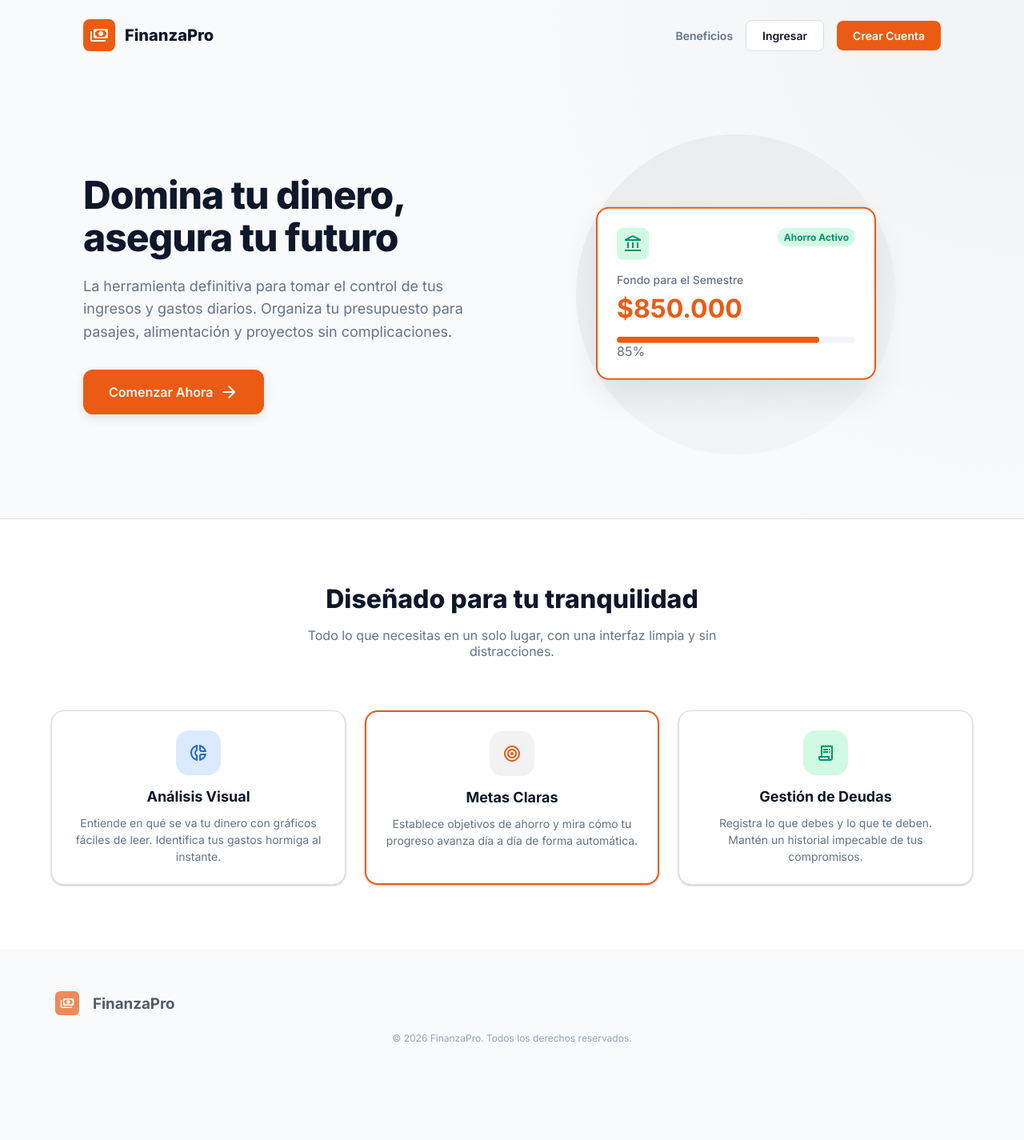
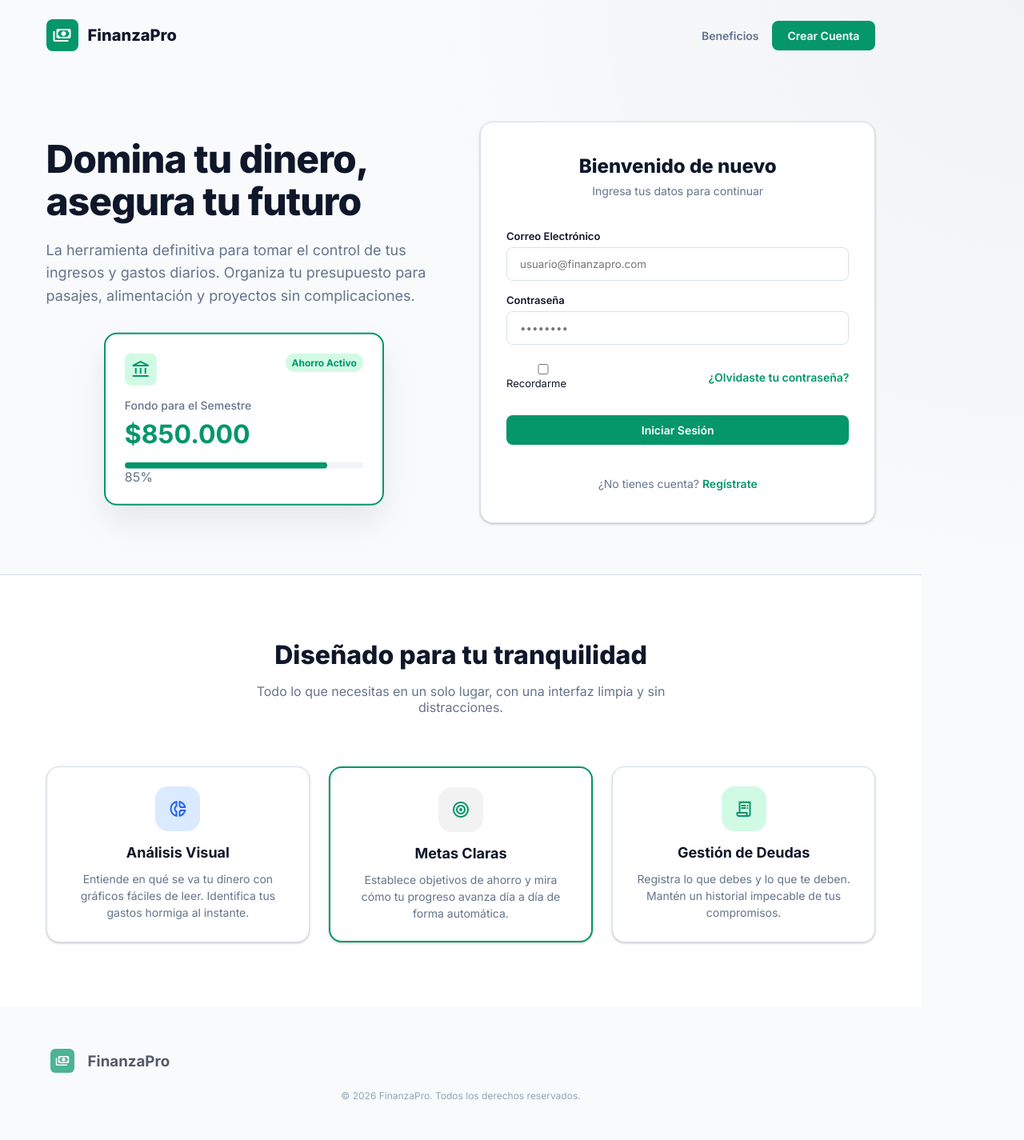
Before and after one commit to AnaKarina15/FinanzaPro, a PHP site: page / in a window 1280 px wide. Shown: the whole page at 80% size. Before the commit the page ends 1302 px from the top, so only its background shows below. Run offline with PHP 8.4, Linux system fonts and the light colour scheme.

Commit message:
fix: unify index and login to improve UX/UI

```diff
--- a/css/style.css
+++ b/css/style.css
@@ -38,6 +38,7 @@ body {
     font-family: 'Inter', sans-serif;
     background-color: var(--bg-fondo);
     color: var(--texto-principal);
+    width: 90vw;
 }
 
 .material-symbols-outlined {
@@ -759,7 +760,7 @@ body {
 }
 
 .logo-container-login {
-    flex-direction: column;
+    display: flex;
     gap: 12px;
 }
 
--- a/index.html
+++ b/index.html
@@ -1,14 +1,18 @@
 <!DOCTYPE html>
 <html lang="es">
+
 <head>
-    <meta charset="utf-8"/>
-    <meta name="viewport" content="width=device-width, initial-scale=1.0"/>
+    <meta charset="utf-8" />
+    <meta name="viewport" content="width=device-width, initial-scale=1.0" />
     <title>FinanzaPro</title>
-    <link href="https://fonts.googleapis.com/css2?family=Inter:wght@400;500;600;700;800&display=swap" rel="stylesheet"/>
-    <link href="https://fonts.googleapis.com/css2?family=Material+Symbols+Outlined:wght,FILL@100..700,0..1&display=swap" rel="stylesheet"/>
+    <link href="https://fonts.googleapis.com/css2?family=Inter:wght@400;500;600;700;800&display=swap"
+        rel="stylesheet" />
+    <link href="https://fonts.googleapis.com/css2?family=Material+Symbols+Outlined:wght,FILL@100..700,0..1&display=swap"
+        rel="stylesheet" />
     <link rel="stylesheet" href="./css/style.css">
 </head>
-<body class="theme-orange bg-landing">
+
+<body class="theme-green bg-landing">
 
     <header class="navbar-landing">
         <div class="logo-container-landing">
@@ -17,7 +21,6 @@
         </div>
         <nav class="nav-links-landing">
             <a href="#beneficios" class="link-nav">Beneficios</a>
-            <a href="./views/login.html" class="btn btn-secundario">Ingresar</a>
             <a href="#" class="btn btn-primario">Crear Cuenta</a>
         </nav>
     </header>
@@ -27,31 +30,52 @@
             <article class="hero-texto">
                 <h2 class="hero-titulo">Domina tu dinero, asegura tu futuro</h2>
                 <p class="hero-parrafo">
-                    La herramienta definitiva para tomar el control de tus ingresos y gastos diarios. Organiza tu presupuesto para pasajes, alimentación y proyectos sin complicaciones.
+                    La herramienta definitiva para tomar el control de tus ingresos y gastos diarios. Organiza tu
+                    presupuesto para pasajes, alimentación y proyectos sin complicaciones.
                 </p>
-                <div class="hero-botones">
-                    <a href="../views/login.html" class="btn btn-primario btn-grande shadow-btn">
-                        Comenzar Ahora <span class="material-symbols-outlined text-sm">arrow_forward</span>
-                    </a>
-                </div>
-            </article>
 
-            <article class="hero-imagen">
+                <div class="hero-imagen">
                     <div class="card floating-card card-destacada">
                         <header class="card-top">
-                        <div class="icon-box icon-emerald"><span class="material-symbols-outlined">account_balance</span></div>
+                            <div class="icon-box icon-emerald"><span
+                                    class="material-symbols-outlined">account_balance</span></div>
                             <span class="badge badge-emerald">Ahorro Activo</span>
                         </header>
                         <p class="card-titulo">Fondo para el Semestre</p>
                         <p class="card-valor texto-primario">$850.000</p>
                         <div class="progress-container mt-4">
                             <div class="progress-bar-bg" style="background-color: #f1f5f9;">
-                            <div class="progress-fill" style="width: 85%; background-color: var(--color-primario);"></div>
+                                <div class="progress-fill" style="width: 85%; background-color: var(--color-primario);">
+                                </div>
                             </div>
                             <span style="color: var(--texto-secundario);">85%</span>
                         </div>
                     </div>
-                <div class="decoracion-circulo"></div>
+            </article>
+
+            <article class="card login-card">
+                <h2 class="login-title">Bienvenido de nuevo</h2>
+                <p class="login-subtitle">Ingresa tus datos para continuar</p>
+                <form action="dashboard.html" method="GET" class="formulario login-form">
+                    <div class="input-group">
+                        <label for="email">Correo Electrónico</label>
+                        <input type="email" id="email" placeholder="usuario@finanzapro.com" required>
+                    </div>
+                    <div class="input-group">
+                        <label for="password">Contraseña</label>
+                        <input type="password" id="password" placeholder="••••••••" required>
+                    </div>
+                    <div class="login-actions">
+                        <label class="checkbox-container">
+                            <input type="checkbox"> Recordarme
+                        </label>
+                        <a href="#" class="link-primario">¿Olvidaste tu contraseña?</a>
+                    </div>
+                    <button type="submit" class="btn btn-primario w-full">Iniciar Sesión</button>
+                </form>
+                <footer class="login-footer">
+                    <p>¿No tienes cuenta? <a href="#" class="link-primario">Regístrate</a></p>
+                </footer>
             </article>
         </section>
 
@@ -63,21 +87,27 @@
 
             <div class="grid-tarjetas container-features">
                 <article class="card text-center">
-                    <div class="icon-box icon-blue mb-4 feature-icon"><span class="material-symbols-outlined">donut_small</span></div>
+                    <div class="icon-box icon-blue mb-4 feature-icon"><span
+                            class="material-symbols-outlined">donut_small</span></div>
                     <h3 class="feature-title">Análisis Visual</h3>
-                    <p class="feature-desc">Entiende en qué se va tu dinero con gráficos fáciles de leer. Identifica tus gastos hormiga al instante.</p>
+                    <p class="feature-desc">Entiende en qué se va tu dinero con gráficos fáciles de leer. Identifica tus
+                        gastos hormiga al instante.</p>
                 </article>
 
                 <article class="card text-center card-destacada">
-                    <div class="icon-box icon-primary mb-4 feature-icon"><span class="material-symbols-outlined">target</span></div>
+                    <div class="icon-box icon-primary mb-4 feature-icon"><span
+                            class="material-symbols-outlined">target</span></div>
                     <h3 class="feature-title">Metas Claras</h3>
-                    <p class="feature-desc">Establece objetivos de ahorro y mira cómo tu progreso avanza día a día de forma automática.</p>
+                    <p class="feature-desc">Establece objetivos de ahorro y mira cómo tu progreso avanza día a día de
+                        forma automática.</p>
                 </article>
 
                 <article class="card text-center">
-                    <div class="icon-box icon-emerald mb-4 feature-icon"><span class="material-symbols-outlined">receipt_long</span></div>
+                    <div class="icon-box icon-emerald mb-4 feature-icon"><span
+                            class="material-symbols-outlined">receipt_long</span></div>
                     <h3 class="feature-title">Gestión de Deudas</h3>
-                    <p class="feature-desc">Registra lo que debes y lo que te deben. Mantén un historial impecable de tus compromisos.</p>
+                    <p class="feature-desc">Registra lo que debes y lo que te deben. Mantén un historial impecable de
+                        tus compromisos.</p>
                 </article>
             </div>
         </section>
@@ -92,4 +122,5 @@
     </footer>
     <script src="./js/script.js"></script>
 </body>
+
 </html>
```
Also changed, not shown: views/login.html (deleted, +0 -51 lines). Lines whose indentation alone changed are shown as unchanged.
